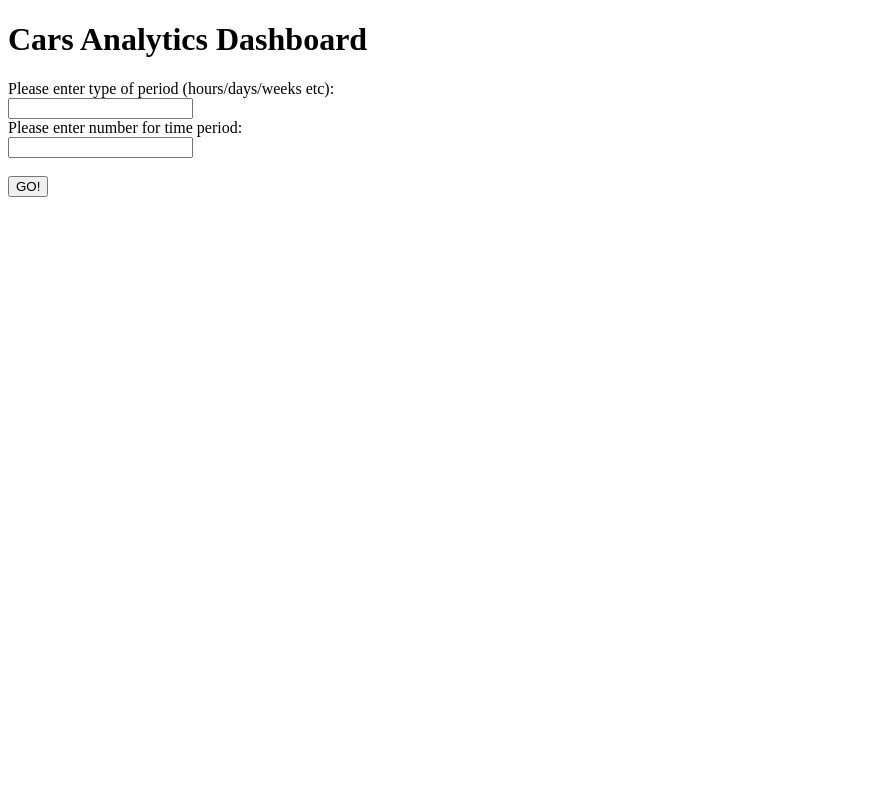
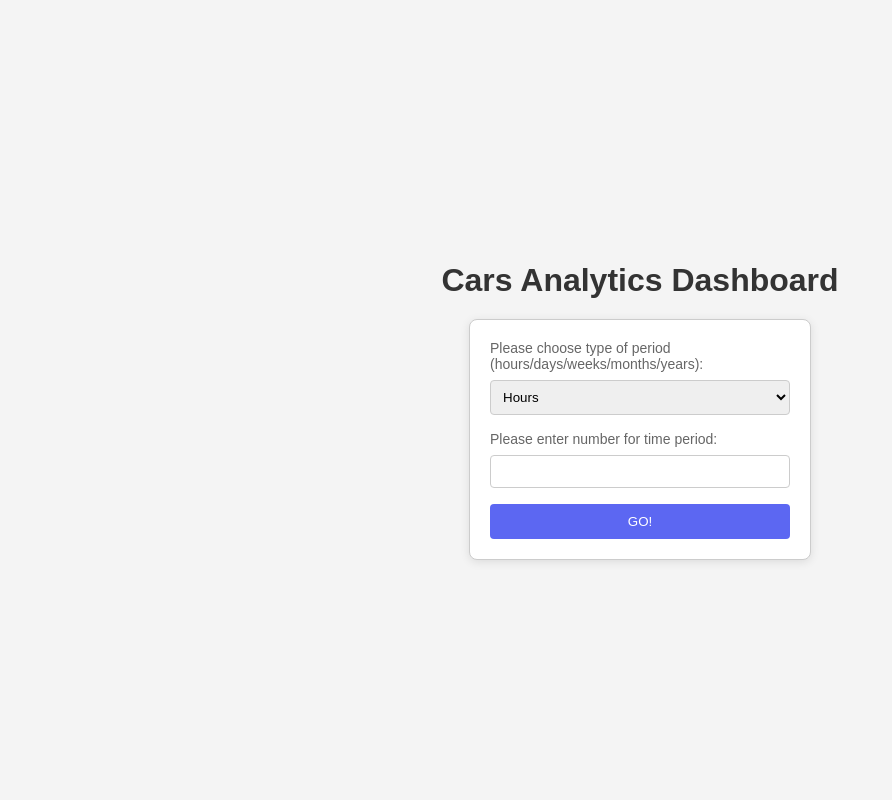
Before and after one commit to akchurinslava/web_scraper, a FastAPI app: page / in a window 1280 px wide. Shown: the whole page, without its empty margins (0-892 px from the left). Run offline with FastAPI, Linux system fonts and the light colour scheme.

Commit message:
Eight commit
1. Updated .env
2. Updated home.html
3. Fixed results.html
4. Defined some styles in styles.css

```diff
--- a/app/main.py
+++ b/app/main.py
@@ -1,3 +1,4 @@
+import os
 import subprocess
 
 from fastapi import FastAPI, Request
@@ -25,7 +26,7 @@ async def home_post(request: Request):
 
 
 def run_analytics(cycle: str, period: int):
-    result = subprocess.run(["python", "/Users/my_pc/Documents/github/auto_24_parser/analytics.py", cycle, str(period)], capture_output=True, text=True)
+    result = subprocess.run(["python", os.getenv("ANALYTICS_LOCATION"), cycle, str(period)], capture_output=True, text=True)
     best_sales = []
     car_list = []
     current_list = None
--- a/app/static/styles.css
+++ b/app/static/styles.css
@@ -1,4 +1,63 @@
-ul{
+ul {
     font-weight: bold;
-    color: blue;
+    list-style: none;
+    padding: 0;
+    margin: 0;
+   }
+
+body {
+    font-family: Arial, sans-serif;
+    margin: 0;
+    padding: 0;
+    display: flex;
+    flex-direction: column;
+    justify-content: center;
+    align-items: center;
+    height: 100vh;
+    background-color: #f4f4f4;
 }
+
+form {
+    padding: 20px;
+    background: white;
+    border: 1px solid #ccc;
+    box-shadow: 0 2px 10px rgba(0, 0, 0, 0.1);
+    border-radius: 8px;
+    width: 300px;
+}
+
+h1 {
+    color: #333;
+    text-align: center;
+    margin-bottom: 20px;
+}
+
+label {
+    font-size: 14px;
+    color: #666;
+    display: block;
+}
+
+input, select {
+    width: 100%;
+    padding: 8px;
+    margin-top: 8px;
+    margin-bottom: 16px;
+    border: 1px solid #ccc;
+    border-radius: 4px;
+    box-sizing: border-box;
+}
+
+button {
+    background-color:#5c67f2;
+    color: white;
+    padding: 10px 20px;
+    border: none;
+    border-radius: 4px;
+    cursor: pointer;
+    width: 100%;
+}
+
+button:hover {
+    background-color:#5058e5;
+}
--- a/app/templates/home.html
+++ b/app/templates/home.html
@@ -1,16 +1,23 @@
 <!DOCTYPE html>
 <html>
 <head>
-    <title>Dashboard</title>
+ <title>Dashboard</title>
+ <link href="{{ url_for('static', path='/styles.css') }}" rel="stylesheet">
 </head>
-<body>
-    <h1>Cars Analytics Dashboard</h1>
-    <form action="/" method="post">
-        <label for="cycle">Please enter type of period (hours/days/weeks etc):</label><br>
-        <input type="text" id="cycle" name="cycle"><br>
-        <label for="period">Please enter number for time period:</label><br>
-        <input type="text" id="period" name="period"><br><br>
+    <body>
+        <h1>Cars Analytics Dashboard</h1>
+        <form action="/" method="post">
+            <label for="cycle">Please choose type of period (hours/days/weeks/months/years):</label>
+            <select id="cycle" name="cycle">
+                <option value="hours">Hours</option>
+                <option value="days">Days</option>
+                <option value="weeks">Weeks</option>
+                <option value="months">Months</option>
+                <option value="years">Years</option>
+            </select>
+            <label for="period">Please enter number for time period:</label>
+            <input type="text" id="period" name="period">
         <button type="submit">GO!</button>
     </form>
-</body>
+    </body>
 </html>
--- a/app/templates/results.html
+++ b/app/templates/results.html
@@ -3,15 +3,16 @@
 <head>
     <title>Results</title>
     <link href="{{ url_for('static', path='/styles.css') }}" rel="stylesheet">
+    <link href="https://cdn.jsdelivr.net/npm/bootstrap@5.0.0-alpha1/dist/css/bootstrap.min.css" rel="stylesheet" integrity="sha384-sxshvnu1RVhK9JGjzrPFoXz9ZGXRPp6nE2HCNnfclgMzABfDlO5qX6b0b2ERi1UZ" crossorigin="anonymous">
 </head>
 <body>
-    <h3>Best sales:</h2>
+    <h3>Best sales:</h3>
     <ul>
         {% for car in best_sales %}
             <li>{{ car }}</li>
         {% endfor %}
     </ul>
-    <h3>List of cars:</h2>
+    <h3>List of cars:</h3>
     <ul>
         {% for car in car_list %}
             <li>{{ car }}</li>
```
